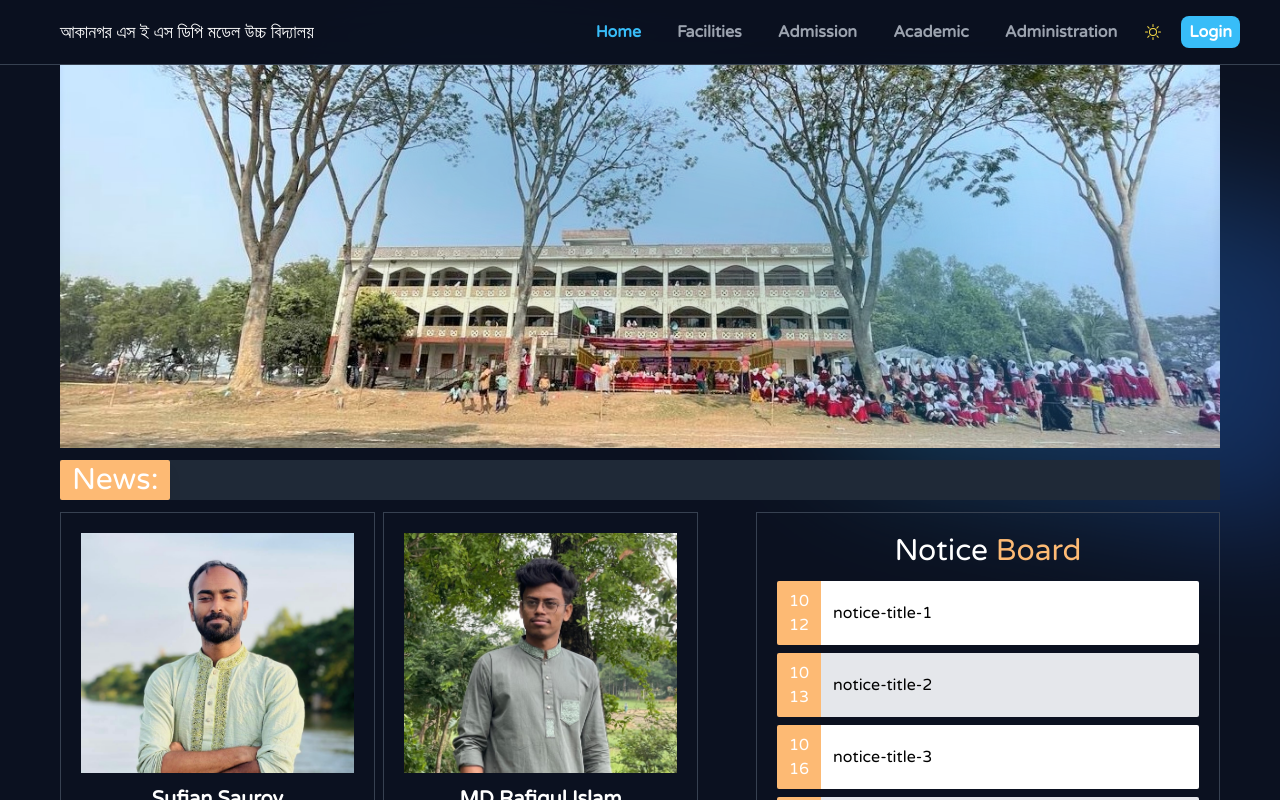
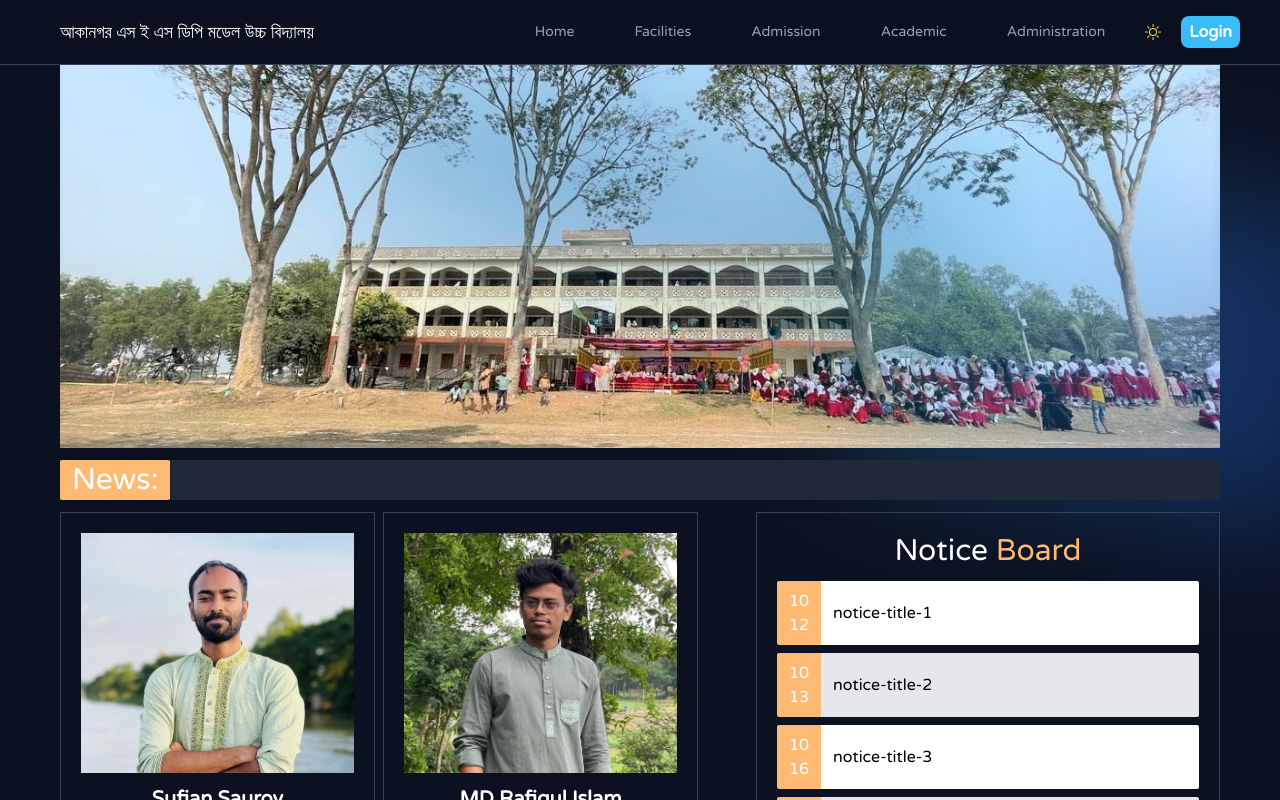
Before and after one commit to writetofahim/akanagor-sesdp-model-high-school, a React (Create React App) app: page / in a window 1280 px wide. Shown: the top 800 px of the page. Built offline with nearby package versions, Linux system fonts and the light colour scheme.

Commit message:
Hover effect on Nav

```diff
--- a/src/pages/shared/Navbar.js
+++ b/src/pages/shared/Navbar.js
@@ -36,15 +36,21 @@ const Navbar = () => {
           </div>
           <div className="items-center lg:flex hidden gap-5 font-semibold">
             <div className="flex flex-shrink-0 items-center px-2 py-1 rounded-lg text-gray-400 hover:text-sky-400 ">
-              <NavLink className="flex items-center text-sky-400 " to="/">
+              <NavLink
+                className="flex items-center text-slate-700 hover:bg-gray-800 hover:text-white dark:text-slate-400 dark:hover:bg-slate-800 dark:hover:text-slate-200 rounded-md px-3 py-2 text-sm font-medium"
+                to="/"
+              >
                 Home
               </NavLink>
             </div>
             <div className="relative group flex flex-shrink-0 items-center px-2 py-1 rounded-lg text-gray-400 ">
-              <Link className=" hover:text-sky-400  flex items-center" to="/">
+              <Link
+                className="text-slate-700 hover:bg-gray-800 hover:text-white dark:text-slate-400 dark:hover:bg-slate-800 dark:hover:text-slate-200 rounded-md px-3 py-2 text-sm font-medium  flex items-center"
+                to="/"
+              >
                 Facilities
               </Link>
-              <div className="hidden group-hover:flex hover:flex flex-col gap-3 bg-white  absolute top-8 left-0 w-40 p-5 rounded-md shadow-lg border">
+              <div className="hidden group-hover:flex hover:flex flex-col gap-3 bg-white  absolute top-12 left-0 w-40 p-5 rounded-md shadow-lg border">
                 <Link className="hover:text-sky-400" to="/">
                   dropdown-1
                 </Link>
@@ -57,10 +63,13 @@ const Navbar = () => {
               </div>
             </div>
             <div className="group relative flex flex-shrink-0 items-center px-2 py-1 rounded-lg text-gray-400  ">
-              <Link className="hover:text-sky-400 flex items-center" to="/">
+              <Link
+                className="text-slate-700 hover:bg-gray-800 hover:text-white dark:text-slate-400 dark:hover:bg-slate-800 dark:hover:text-slate-200 rounded-md px-3 py-2 text-sm font-medium flex items-center"
+                to="/"
+              >
                 Admission
               </Link>
-              <div className="hidden group-hover:flex hover:flex flex-col gap-3 bg-white  absolute top-8 left-0 w-40 p-5 rounded-md shadow-lg border">
+              <div className="hidden group-hover:flex hover:flex flex-col gap-3 bg-white  absolute top-12 left-0 w-40 p-5 rounded-md shadow-lg border">
                 <Link className="hover:text-sky-400" to="/">
                   dropdown-1
                 </Link>
@@ -73,12 +82,18 @@ const Navbar = () => {
               </div>
             </div>
             <div className="flex flex-shrink-0 items-center px-2 py-1 rounded-lg text-gray-400 hover:text-sky-400 ">
-              <Link className="flex items-center" to="/">
+              <Link
+                className="text-slate-700 hover:bg-gray-800 hover:text-white dark:text-slate-400 dark:hover:bg-slate-800 dark:hover:text-slate-200 rounded-md px-3 py-2 text-sm font-medium flex items-center"
+                to="/"
+              >
                 Academic
               </Link>
             </div>
             <div className="flex flex-shrink-0 items-center px-2 py-1 rounded-lg text-gray-400 hover:text-sky-400 ">
-              <Link className="flex items-center" to="/">
+              <Link
+                className="text-slate-700 hover:bg-gray-800 hover:text-white dark:text-slate-400 dark:hover:bg-slate-800 dark:hover:text-slate-200 rounded-md px-3 py-2 text-sm font-medium flex items-center"
+                to="/"
+              >
                 Administration
               </Link>
             </div>
```
